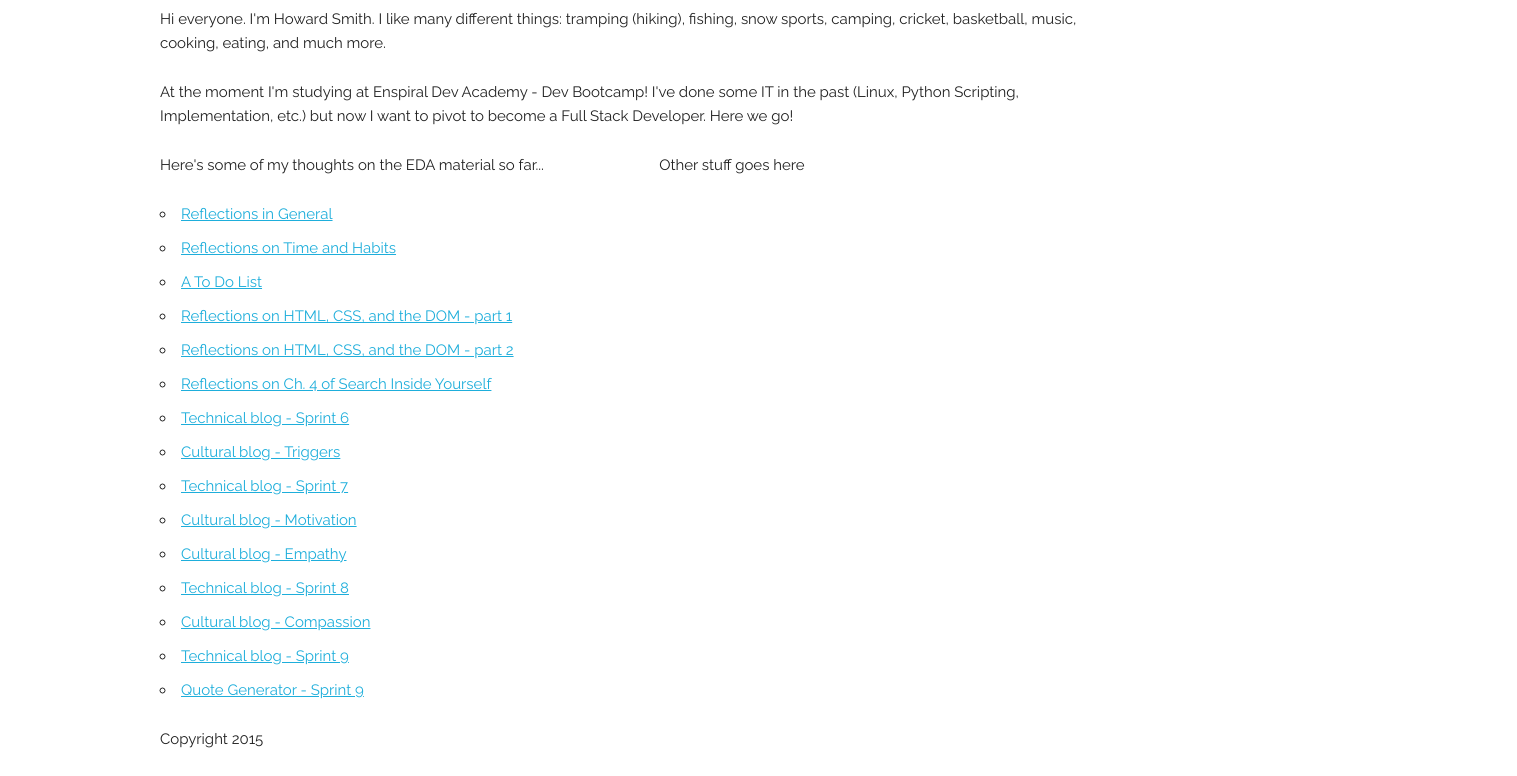
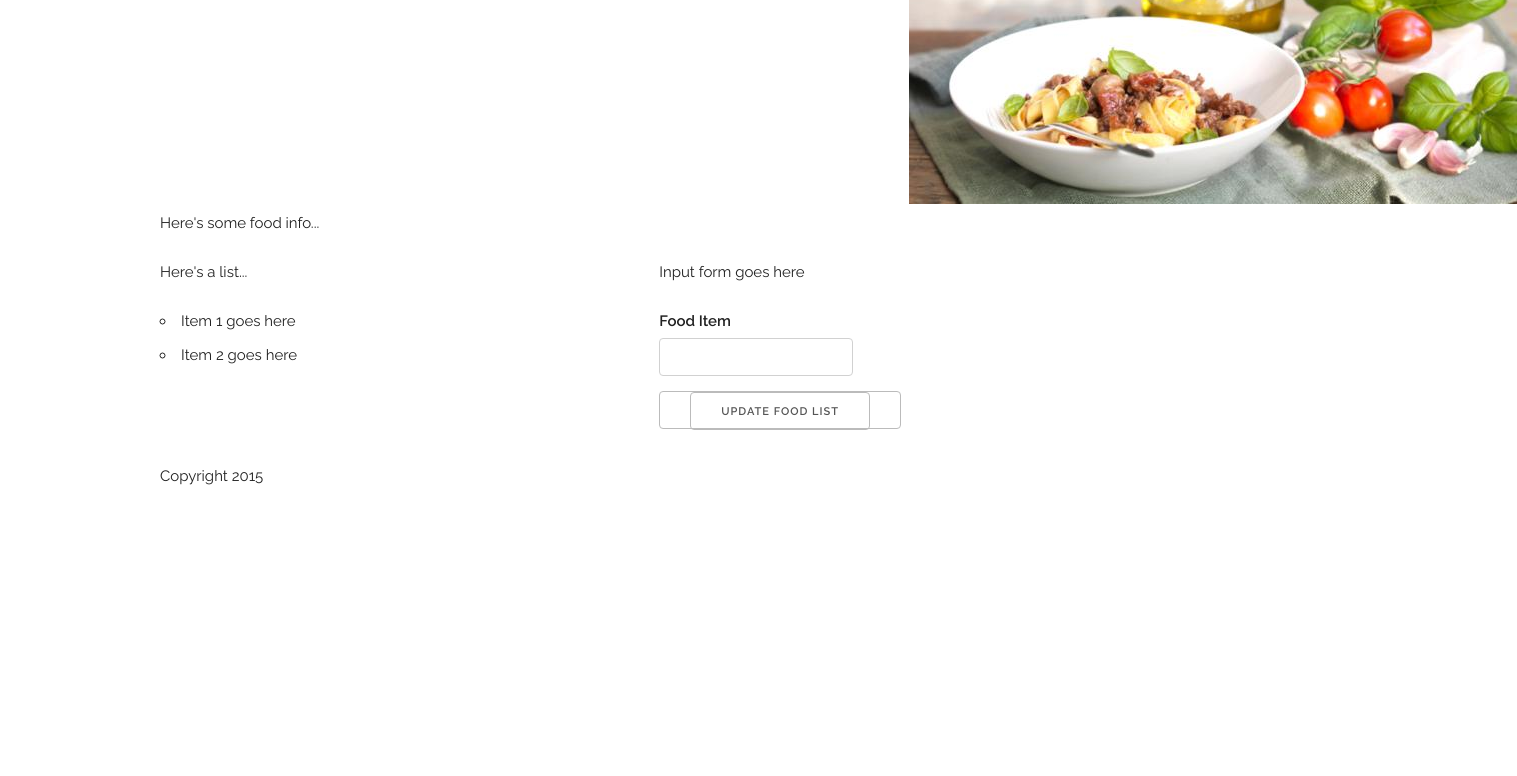
Before and after one commit to kakapo2016-projects/recipeapp, a website: page public/index.html in a window 1280 px wide. Shown: the part 326-1102 px from the top of the page, 1517 px wide, since content can reach past the window. After the commit the page ends 839 px from the top, so only its background shows below. Drawn offline with nearby package versions, Linux system fonts and the light colour scheme.

Commit message:
Add indexhtml w/ skeleton + images

```diff
--- a/public/index.html
+++ b/public/index.html
@@ -34,6 +34,9 @@
   <!-- jQuery -->
   <script src="https://cdnjs.cloudflare.com/ajax/libs/jquery/2.2.0/jquery.js"></script>
 
+  <!-- browserify bundle -->
+  <script type="text/javascript" src="bundle.js"></script>
+
 </head>
 
 <body>
@@ -58,13 +61,13 @@
           <a href="#">About</a>
         </div>
         <div class="two columns nav-col">
-          <a href="#">something</a>
+          <a href="#">Something</a>
         </div>
         <div class="two columns nav-col">
-          <a href="#">something</a>
+          <a href="#">Something Else</a>
         </div>
         <div class="two columns nav-col">
-          <a href="#">something</a>
+          <a href="#">Another Thing</a>
         </div>
         <div class="two columns nav-col">
           <a href="#">Contact</a>
@@ -73,6 +76,7 @@
     </header>
 
     <main class="row textpanel">
+
       <div class="row">
         <div class="six columns">
           <h1>Hi!</h1>
@@ -81,48 +85,51 @@
         <div class="three columns">
         </div>
         <div class="three columns u-pull-right">
-          <img id="howardphoto" src="howard.jpg" alt="A photo of Howard">
+          <img id="foodphoto" src="images/food3.jpg" alt="italian food">
         </div>
       </div>
+
       <div class="row">
         <section>
-          <p>
-           Hi everyone. I'm Howard Smith. I like many different things: tramping (hiking), fishing, snow sports, camping, cricket, basketball, music, cooking, eating, and much more.
-          </p>
-          <p>
-           At the moment I'm studying at Enspiral Dev Academy - Dev Bootcamp! I've done some IT in the past (Linux, Python Scripting, Implementation, etc.) but now I want to pivot to become a Full Stack Developer. Here we go!
-          </p>
+          <p>Here's some food info...</p>
         </section>
       </div>
+
       <div class="row">
-        <div class="six columns" id="blogs">
+        <div class="six columns" id="food_list_container">
           <section>
             <p>
-            Here's some of my thoughts on the EDA material so far...
+            Here's a list...
             </p>
-            <ul>
-              <li><a href="blog/c4-reflection-blog.html">Reflections in General</a></li>
-              <li><a href="blog/c4-time-and-habits-blog.html">Reflections on Time and Habits</a></li>
-              <li><a href="projects/to-do.html">A To Do List</a></li>
-              <li><a href="blog/t2-html-css-dom-p1.html">Reflections on HTML, CSS, and the DOM - part 1</a></li>
-              <li><a href="blog/t2-html-css-dom-p2.html">Reflections on HTML, CSS, and the DOM - part 2</a></li>
-              <li><a href="blog/c2-emotional-intelligence.html">Reflections on Ch. 4 of Search Inside Yourself</a></li>
-              <li><a href="blog/t6-design-to-web-blog.html">Technical blog - Sprint 6</a></li>
-              <li><a href="blog/c6-triggers.html">Cultural blog - Triggers</a></li>
-              <li><a href="blog/t7-javascript-basics.html">Technical blog - Sprint 7</a></li>
-              <li><a href="blog/c7-motivation.html">Cultural blog - Motivation</a></li>
-              <li><a href="blog/c8-empathy.html">Cultural blog - Empathy</a></li>
-              <li><a href="blog/t5-problem-solving.html">Technical blog - Sprint 8</a></li>
-              <li><a href="blog/c9-compassion.html">Cultural blog - Compassion</a></li>
-              <li><a href="blog/t9-reflect.html">Technical blog - Sprint 9</a></li>
-              <li><a href="quote-generator/index.html">Quote Generator - Sprint 9</a></li>
+            <ul id="food_list">
+              <li>Item 1 goes here</li>
+              <li>Item 2 goes here</li>
             </ul>
           </section>
         </div>
-        <div class="six columns" id="other">
-          <p>Other stuff goes here</p>
+        <div class="six columns" id="form_container">
+          <p>Input form goes here</p>
+          <form action="/inputFoodItem" method="post">
+              <div>
+                  <label for="foodItem">Food Item</label>
+                  <input type="text" id="foodItem" />
+              </div>
+              <!-- <div>
+                  <label for="mail">E-mail:</label>
+                  <input type="email" id="mail" />
+              </div>
+              <div>
+                  <label for="food">Message:</label>
+                  <textarea id="msg"></textarea>
+              </div> -->
+
+              <div class="button">
+                  <button type="submit" id="foodButton">Update Food list</button>
+              </div>
+          </form>
         </div>
       </div>
+
     </main>
 
     <footer class="row textpanel">
@@ -132,7 +139,6 @@
     </footer>
 
   </div>
-<script src="js/myJS.js"></script>
 <!-- End Document
   –––––––––––––––––––––––––––––––––––––––––––––––––– -->
 </body>
```
Also changed, not shown: public/images/food1.jpg (added), public/images/food2.jpg (added), public/images/food3.jpg (added).
